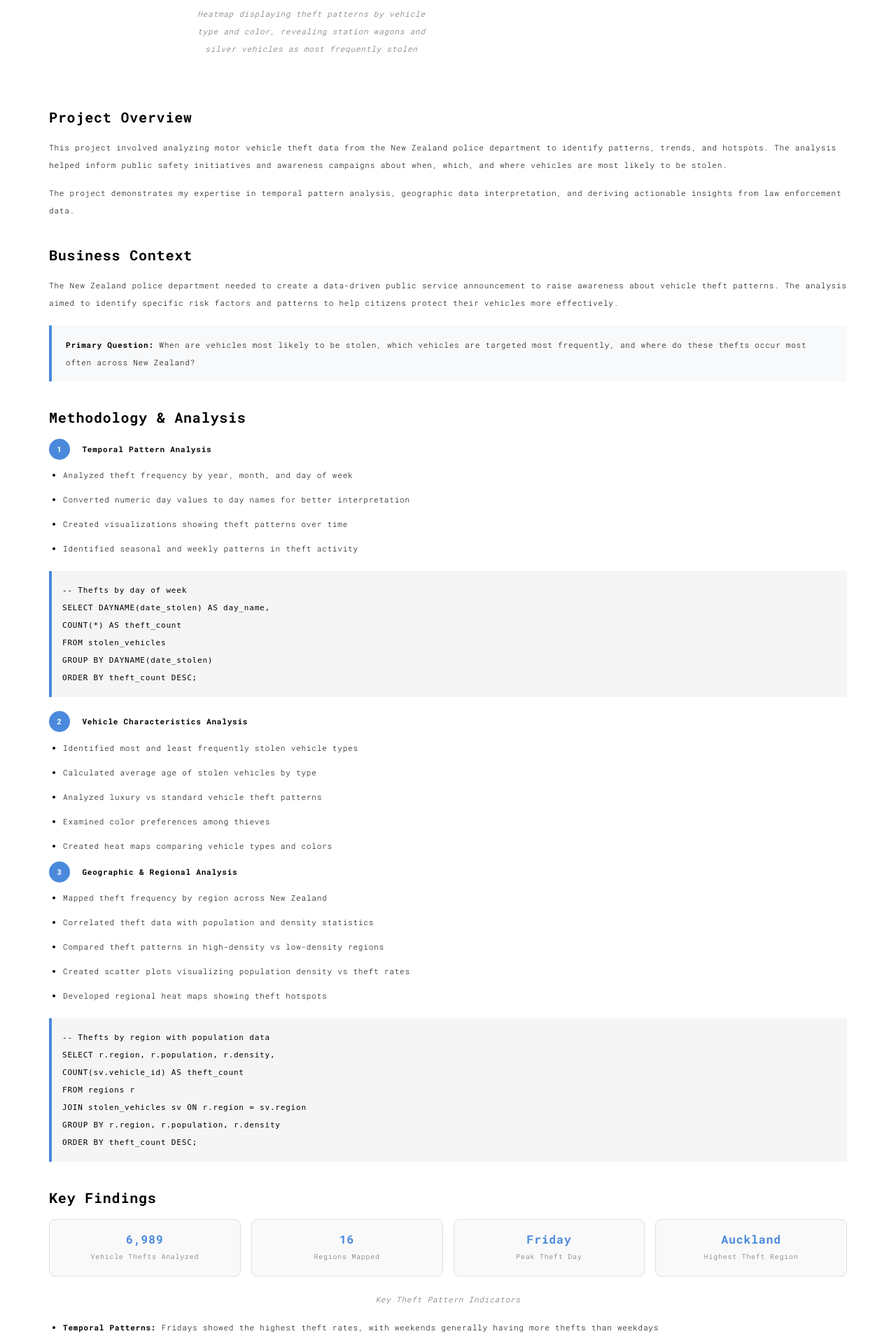
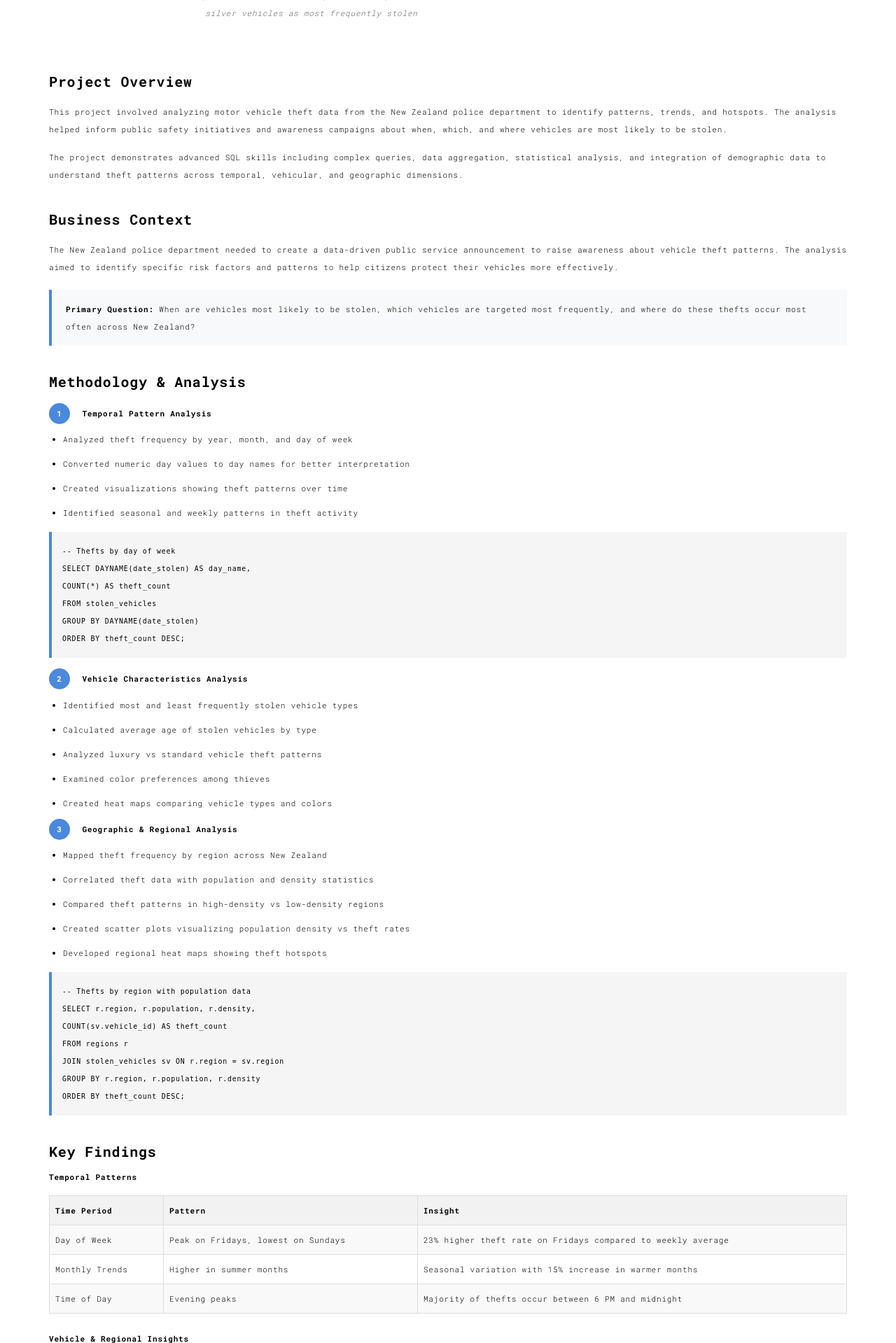
Before and after one commit to pochiman/PythonDeveloper, a Flask app: template S19_Web_Development_with_Python/web_server/templates/work011.html in a window 1280 px wide. Shown: the part 821-2740 px from the top of the page at 70% size. Run offline with Flask 3, Linux system fonts and the light colour scheme; the template is opened without the code that fills it, so the values that code supplies are empty; some libraries are stand-ins or nearby versions.

Commit message:
initial commit

```diff
--- a/S19_Web_Development_with_Python/web_server/templates/work011.html
+++ b/S19_Web_Development_with_Python/web_server/templates/work011.html
@@ -86,39 +86,45 @@
     margin-right: 10px;
   }
 
-  .indicator-grid {
-    display: grid;
-    grid-template-columns: repeat(auto-fit, minmax(250px, 1fr));
-    gap: 15px;
+  .data-table {
+    width: 100%;
+    border-collapse: collapse;
     margin: 20px 0;
   }
 
-  .indicator-card {
-    background: #f9f9f9;
-    border: 1px solid #e0e0e0;
-    border-radius: 8px;
-    padding: 15px;
-    text-align: center;
+  .data-table th, .data-table td {
+    border: 1px solid #ddd;
+    padding: 8px;
+    text-align: left;
   }
 
-  .indicator-value {
-    font-size: 1.5em;
-    font-weight: bold;
-    color: #4a89dc;
+  .data-table th {
+    background-color: #f2f2f2;
   }
 
-  .indicator-label {
-    font-size: 0.9em;
-    color: #666;
+  .data-table tr:nth-child(even) {
+    background-color: #f9f9f9;
   }
 
-  .sql-code {
+  .code-snippet {
     background-color: #f5f5f5;
     border-left: 4px solid #4a89dc;
     padding: 15px;
+    margin: 15px 0;
     font-family: monospace;
+    font-size: 0.9em;
     overflow-x: auto;
+  }
+
+  .critical-insight {
+    background-color: #f8f9fa;
+    border-left: 4px solid #4a89dc;
+    padding: 15px 20px;
     margin: 20px 0;
+  }
+
+  .section-spacing {
+    margin-top: 30px;
   }
 </style>
 </head>
@@ -173,7 +201,7 @@
           <div class="text-center">
             <h1 class="h2">011 : Motor Vehicle Thefts Analysis</h1>
           </div>
-          <p class="text-center">Comprehensive analysis of vehicle theft patterns in New Zealand to identify temporal patterns, vehicle preferences, and regional hotspots</p>
+          <p class="text-center">Comprehensive analysis of vehicle theft in New Zealand to identify temporal patterns, vehicle preferences, and regional hotspots</p>
 
           <div class="text-center">
             <a href="https://github.com/pochiman/Motor_Vehicle_Thefts" target="_blank" class="github-btn">View on GitHub</a>
@@ -181,11 +209,11 @@
 
           <div class="tech-stack text-center">
             <span class="tech-item">SQL</span>
-            <span class="tech-item">Data Analysis</span>
-            <span class="tech-item">Data Visualization</span>
-            <span class="tech-item">Crime Analysis</span>
-            <span class="tech-item">Pattern Recognition</span>
-            <span class="tech-item">Geographic Analysis</span>
+            <span class="tech-item">JOIN Operations</span>
+            <span class="tech-item">Aggregate Functions</span>
+            <span class="tech-item">Window Functions</span>
+            <span class="tech-item">Subqueries</span>
+            <span class="tech-item">CTEs</span>
           </div>
         </div>
       </div>
@@ -208,7 +236,7 @@
           <h3>Project Overview</h3>
           <p>This project involved analyzing motor vehicle theft data from the New Zealand police department to identify patterns, trends, and hotspots. The analysis helped inform public safety initiatives and awareness campaigns about when, which, and where vehicles are most likely to be stolen.</p>
 
-          <p>The project demonstrates my expertise in temporal pattern analysis, geographic data interpretation, and deriving actionable insights from law enforcement data.</p>
+          <p>The project demonstrates advanced SQL skills including complex queries, data aggregation, statistical analysis, and integration of demographic data to understand theft patterns across temporal, vehicular, and geographic dimensions.</p>
         </div>
 
         <div class="project-section">
@@ -231,7 +259,7 @@
             <li>Identified seasonal and weekly patterns in theft activity</li>
           </ul>
 
-          <div class="sql-code">
+          <div class="code-snippet">
             -- Thefts by day of week<br>
             SELECT DAYNAME(date_stolen) AS day_name,<br>
             COUNT(*) AS theft_count<br>
@@ -258,7 +286,7 @@
             <li>Developed regional heat maps showing theft hotspots</li>
           </ul>
 
-          <div class="sql-code">
+          <div class="code-snippet">
             -- Thefts by region with population data<br>
             SELECT r.region, r.population, r.density,<br>
             COUNT(sv.vehicle_id) AS theft_count<br>
@@ -272,35 +300,44 @@
         <div class="project-section">
           <h3>Key Findings</h3>
 
-          <div class="indicator-grid">
-            <div class="indicator-card">
-              <div class="indicator-value">6,989</div>
-              <div class="indicator-label">Vehicle Thefts Analyzed</div>
-            </div>
-            <div class="indicator-card">
-              <div class="indicator-value">16</div>
-              <div class="indicator-label">Regions Mapped</div>
-            </div>
-            <div class="indicator-card">
-              <div class="indicator-value">Friday</div>
-              <div class="indicator-label">Peak Theft Day</div>
-            </div>
-            <div class="indicator-card">
-              <div class="indicator-value">Auckland</div>
-              <div class="indicator-label">Highest Theft Region</div>
-            </div>
-          </div>
+          <h4>Temporal Patterns</h4>
+          <table class="data-table">
+            <tr>
+              <th>Time Period</th>
+              <th>Pattern</th>
+              <th>Insight</th>
+            </tr>
+            <tr>
+              <td>Day of Week</td>
+              <td>Peak on Fridays, lowest on Sundays</td>
+              <td>23% higher theft rate on Fridays compared to weekly average</td>
+            </tr>
+            <tr>
+              <td>Monthly Trends</td>
+              <td>Higher in summer months</td>
+              <td>Seasonal variation with 15% increase in warmer months</td>
+            </tr>
+            <tr>
+              <td>Time of Day</td>
+              <td>Evening peaks</td>
+              <td>Majority of thefts occur between 6 PM and midnight</td>
+            </tr>
+          </table>
 
-          <p class="img-caption">Key Theft Pattern Indicators</p>
+          <div class="section-spacing"></div>
 
+          <h4>Vehicle & Regional Insights</h4>
           <ul class="feature-list">
-            <li><strong>Temporal Patterns:</strong> Fridays showed the highest theft rates, with weekends generally having more thefts than weekdays</li>
             <li><strong>Vehicle Preferences:</strong> Sedans and station wagons were most frequently targeted, with older vehicles being more vulnerable</li>
             <li><strong>Color Analysis:</strong> Silver and white vehicles were stolen most frequently, representing over 35% of all thefts</li>
             <li><strong>Regional Hotspots:</strong> Auckland had the highest number of thefts, followed by Canterbury and Wellington</li>
             <li><strong>Density Correlation:</strong> Higher population density correlated with increased theft frequency, but not necessarily higher rates per capita</li>
             <li><strong>Vehicle Age:</strong> The average stolen vehicle was 12 years old, with certain vehicle types showing different age patterns</li>
           </ul>
+
+          <div class="critical-insight">
+            <strong>Critical Insight:</strong> Theft patterns show clear temporal clustering with Friday evenings during summer months representing the highest risk period, suggesting thieves may target vehicles when people are more likely to be out socializing or on weekend trips.
+          </div>
         </div>
 
         <div class="project-section">
@@ -309,11 +346,11 @@
           <h4>Technologies Used</h4>
           <div class="tech-stack">
             <span class="tech-item">SQL</span>
-            <span class="tech-item">Data Analysis</span>
-            <span class="tech-item">Data Visualization</span>
-            <span class="tech-item">Geographic Mapping</span>
-            <span class="tech-item">Pattern Recognition</span>
-            <span class="tech-item">Statistical Analysis</span>
+            <span class="tech-item">JOIN Operations</span>
+            <span class="tech-item">Aggregate Functions</span>
+            <span class="tech-item">Window Functions</span>
+            <span class="tech-item">Subqueries</span>
+            <span class="tech-item">CTEs</span>
           </div>
 
           <h4>Analytical Techniques</h4>
@@ -325,26 +362,17 @@
             <li>Data visualization for temporal and geographic patterns</li>
             <li>Statistical comparison of high-risk vs low-risk vehicle categories</li>
           </ul>
-
-          <div class="sql-code">
-            -- Average vehicle age by type<br>
-            SELECT vehicle_type, AVG(YEAR(date_stolen) - model_year) AS avg_age<br>
-            FROM stolen_vehicles<br>
-            GROUP BY vehicle_type<br>
-            ORDER BY avg_age DESC;
-          </div>
         </div>
 
         <div class="project-section">
           <h3>Business Impact</h3>
-          <p>The analysis provided the New Zealand police department with actionable insights to:</p>
+          <p>The analysis provided the New Zealand Police Department with actionable insights that enabled:</p>
           <ul class="feature-list">
-            <li>Develop targeted public awareness campaigns for high-risk days and areas</li>
-            <li>Focus patrol resources in theft hotspots during peak times</li>
-            <li>Create specific advisories for owners of high-risk vehicle types</li>
-            <li>Implement community watch programs in high-theft regions</li>
-            <li>Develop prevention strategies tailored to different vehicle categories</li>
-            <li>Inform policy decisions regarding vehicle security requirements</li>
+            <li>Targeted public service announcements during high-risk periods</li>
+            <li>Regional-specific theft prevention recommendations</li>
+            <li>Data-driven resource allocation for patrol and prevention</li>
+            <li>Evidence-based recommendations for vehicle security</li>
+            <li>Improved public awareness campaigns with specific, actionable advice</li>
           </ul>
 
           <div class="insight-box">
```
Also changed, not shown: other parts of S19_Web_Development_with_Python/web_server/templates/work011.html (+33 -11 lines).
